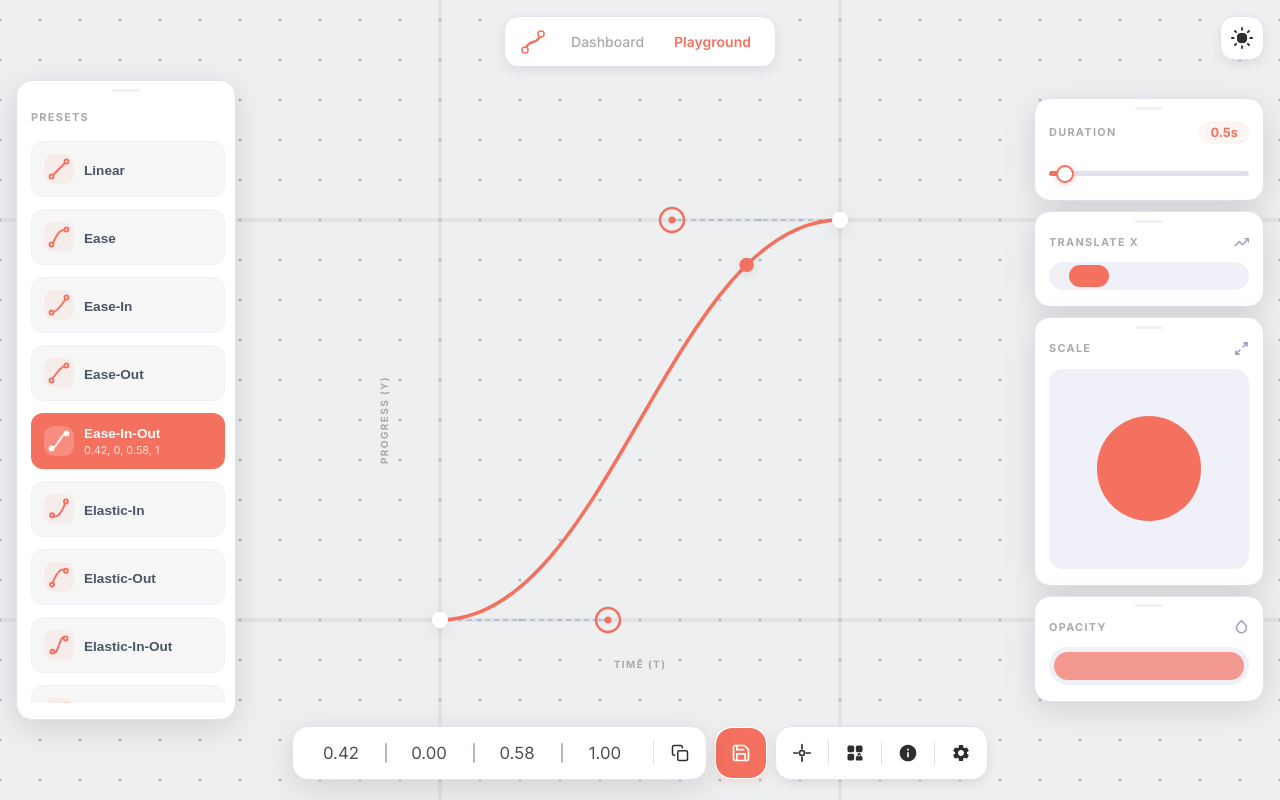
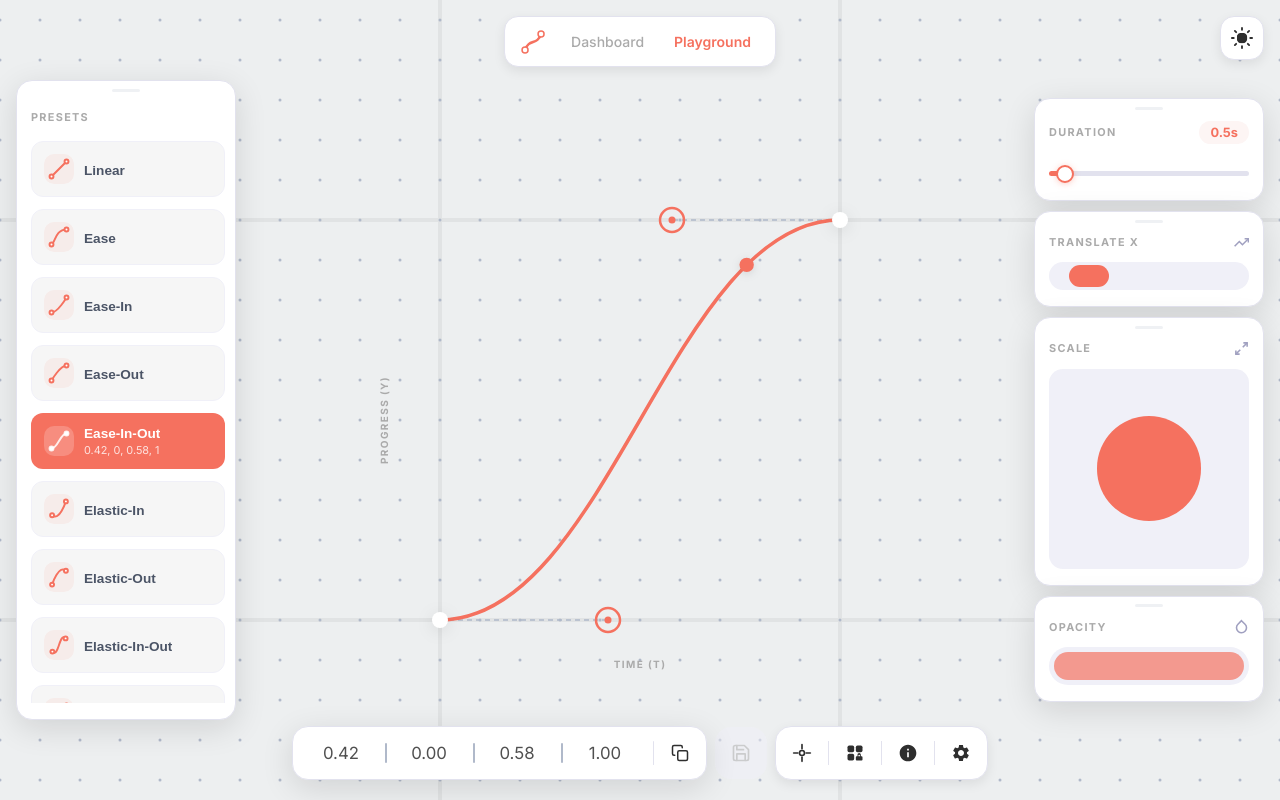
Before and after one commit to TughlokS/BezierMotion, a React (Vite) app: page / in a window 1280 px wide. Built offline with nearby package versions, Linux system fonts and the light colour scheme.

Commit message:
feat: implement custom preset deletion and disable Save button for duplicate presets

```diff
--- a/src/components/ui/PresetsPanel.tsx
+++ b/src/components/ui/PresetsPanel.tsx
@@ -76,12 +76,14 @@ const PresetItemRow: React.FC<{
   preset: Preset;
   active: boolean;
   onSelect: () => void;
+  onDelete: (id: string) => void;
   itemRef: React.RefCallback<HTMLButtonElement>;
-}> = ({ preset, active, onSelect, itemRef }) => {
+}> = ({ preset, active, onSelect, onDelete, itemRef }) => {
   const { cp1, cp2 } = preset.bezierValue;
   const valStr = `${fmt(cp1.X)}, ${fmt(cp1.Y)}, ${fmt(cp2.X)}, ${fmt(cp2.Y)}`;
 
   return (
+    <div className="preset-item-wrapper">
       <button
         ref={itemRef}
         className={`preset-item ${active ? 'preset-item--active' : ''}`}
@@ -93,12 +95,30 @@ const PresetItemRow: React.FC<{
           <span className="preset-item__values">{valStr}</span>
         </span>
       </button>
+      {!preset.isLocked && (
+        <button
+          type="button"
+          className="preset-item__delete-btn"
+          onClick={(e) => {
+            e.stopPropagation();
+            onDelete(preset.id);
+          }}
+          aria-label={`Delete preset ${preset.title}`}
+          title="Delete preset"
+        >
+          <svg width="14" height="14" viewBox="0 0 24 24" fill="none" stroke="currentColor" strokeWidth="2.5" strokeLinecap="round" strokeLinejoin="round" aria-hidden="true">
+            <polyline points="3 6 5 6 21 6" />
+            <path d="M19 6v14a2 2 0 0 1-2 2H7a2 2 0 0 1-2-2V6m3 0V4a2 2 0 0 1 2-2h4a2 2 0 0 1 2 2v2" />
+          </svg>
+        </button>
+      )}
+    </div>
   );
 };
 
 // ── Panel ──────────────────────────────────────
 const PresetsPanel: React.FC = () => {
-  const { presets, selectedPresetId, selectPreset } = usePlayground();
+  const { presets, selectedPresetId, selectPreset, deleteCustomPreset } = usePlayground();
 
   // Refs for the list container and each item button
   const listRef = useRef<HTMLDivElement>(null);
@@ -109,7 +129,10 @@ const PresetsPanel: React.FC = () => {
   const [pillReady, setPillReady] = useState(false);
 
   useEffect(() => {
-    if (!selectedPresetId) return;
+    if (!selectedPresetId) {
+      setPill(null);
+      return;
+    }
     const listEl = listRef.current;
     const itemEl = itemRefs.current.get(selectedPresetId);
     if (!listEl || !itemEl) return;
@@ -151,6 +174,7 @@ const PresetsPanel: React.FC = () => {
             preset={preset}
             active={selectedPresetId === preset.id}
             onSelect={() => selectPreset(preset.id)}
+            onDelete={deleteCustomPreset}
             itemRef={(el) => {
               if (el) itemRefs.current.set(preset.id, el);
               else itemRefs.current.delete(preset.id);
--- a/src/components/ui/SaveButton.tsx
+++ b/src/components/ui/SaveButton.tsx
@@ -17,17 +17,25 @@ const SaveIcon: React.FC = () => (
 );
 
 const SaveButton: React.FC = () => {
-  const { saveCustomPreset } = usePlayground();
+  const { presets, curveValues, saveCustomPreset } = usePlayground();
   const saveMorph = useMorphHover();
+
+  const isDuplicate = presets.some(p =>
+    Math.abs(p.bezierValue.cp1.X - curveValues[0]) < 1e-4 &&
+    Math.abs(p.bezierValue.cp1.Y - curveValues[1]) < 1e-4 &&
+    Math.abs(p.bezierValue.cp2.X - curveValues[2]) < 1e-4 &&
+    Math.abs(p.bezierValue.cp2.Y - curveValues[3]) < 1e-4
+  );
 
   return (
     <button
-      className={`save-preset-btn ${saveMorph.className}`}
-      onClick={saveCustomPreset}
+      className={`save-preset-btn ${isDuplicate ? 'save-preset-btn--disabled' : saveMorph.className}`}
+      onClick={isDuplicate ? undefined : saveCustomPreset}
+      disabled={isDuplicate}
       id="save-custom-preset"
-      aria-label="Save current curve as a preset"
-      title="Save as preset"
-      {...saveMorph.handlers}
+      aria-label={isDuplicate ? "Preset with these values already exists" : "Save current curve as a preset"}
+      title={isDuplicate ? "Preset with these values already exists" : "Save as preset"}
+      {...(isDuplicate ? {} : saveMorph.handlers)}
     >
       <SaveIcon />
     </button>
--- a/src/context/PlaygroundContext.tsx
+++ b/src/context/PlaygroundContext.tsx
@@ -49,6 +49,7 @@ interface PlaygroundState {
   selectPreset: (id: string) => void;
   saveCustomPreset: () => void;
   commitSavePreset: (name: string) => void;
+  deleteCustomPreset: (id: string) => void;
   panOffsetPx: number;
   setPanOffsetPx: (v: number) => void;
   panOffsetXPx: number;
@@ -284,11 +285,18 @@ export const PlaygroundProvider: React.FC<{ children: React.ReactNode }> = ({ ch
     setSaveModalOpen(false);
   };
 
+  const deleteCustomPreset = (id: string) => {
+    setCustomPresets(customPresets.filter(p => p.id !== id));
+    if (selectedPresetId === id) {
+      setSelectedPresetId(null);
+    }
+  };
+
   return (
     <PlaygroundContext.Provider value={{
       curveValues, setCurveValues,
       duration, setDuration,
-      presets, selectedPresetId, selectPreset, saveCustomPreset, commitSavePreset,
+      presets, selectedPresetId, selectPreset, saveCustomPreset, commitSavePreset, deleteCustomPreset,
       panOffsetPx, setPanOffsetPx,
       panOffsetXPx, setPanOffsetXPx,
       zoom, setZoom,
--- a/src/styles/components/_playground.css
+++ b/src/styles/components/_playground.css
@@ -368,6 +368,49 @@ body.is-dragging-handle * {
   z-index: 0;
 }
 
+/* Custom Presets Deletion Styles */
+.preset-item-wrapper {
+  position: relative;
+  width: 100%;
+  z-index: 2;
+}
+
+.preset-item-wrapper:hover {
+  z-index: 10;
+}
+
+.preset-item__delete-btn {
+  position: absolute;
+  top: -6px;
+  right: -6px;
+  width: 22px;
+  height: 22px;
+  border-radius: 6px;
+  background-color: var(--color-bg-base);
+  border: 1px solid var(--color-brand-base);
+  color: var(--color-text-muted);
+  display: flex;
+  align-items: center;
+  justify-content: center;
+  cursor: pointer;
+  box-shadow: 0 2px 5px rgba(0, 0, 0, 0.12);
+  transition: all 0.2s ease;
+  z-index: 5;
+  opacity: 0;
+  pointer-events: none;
+}
+
+.preset-item-wrapper:hover .preset-item__delete-btn {
+  opacity: 1;
+  pointer-events: auto;
+}
+
+.preset-item__delete-btn:hover {
+  background-color: color-mix(in srgb, var(--color-brand-base) 8%, var(--color-bg-base));
+  color: var(--color-brand-base);
+  transform: scale(1.1);
+}
+
 .preset-item {
   position: relative;
   z-index: 1; /* sit above the pill */
@@ -386,7 +429,7 @@ body.is-dragging-handle * {
   transition: border-color 0.2s ease, color 0.2s ease, background 0.2s ease;
 }
 
-.preset-item:hover:not(.preset-item--active) {
+.preset-item-wrapper:hover .preset-item:not(.preset-item--active) {
   border-color: var(--color-brand-base);
   background: var(--bg-overlay-subtle-hover);
 }
@@ -439,7 +482,7 @@ body.is-dragging-handle * {
   flex-shrink: 0;
 }
 
-.preset-item:hover .preset-item__name,
+.preset-item-wrapper:hover .preset-item__name,
 .preset-item--active .preset-item__name {
   transform: translateY(0);
 }
@@ -456,7 +499,7 @@ body.is-dragging-handle * {
   flex-shrink: 0;
 }
 
-.preset-item:hover .preset-item__values {
+.preset-item-wrapper:hover .preset-item__values {
   opacity: 0.6;
   transform: translateY(0);
 }
@@ -498,6 +541,19 @@ body.is-dragging-handle * {
 
 .save-preset-btn:active {
   box-shadow: var(--shadow-brand-sm);
+}
+
+.save-preset-btn--disabled {
+  background-color: var(--color-border-light) !important;
+  color: var(--color-text-muted) !important;
+  box-shadow: none !important;
+  cursor: not-allowed !important;
+  opacity: 0.5;
+}
+
+.save-preset-btn--disabled::before {
+  background-color: transparent !important;
+  opacity: 0 !important;
 }
 
 /* ══════════════════════════════════════════
```
Lines whose indentation alone changed are shown as unchanged.
